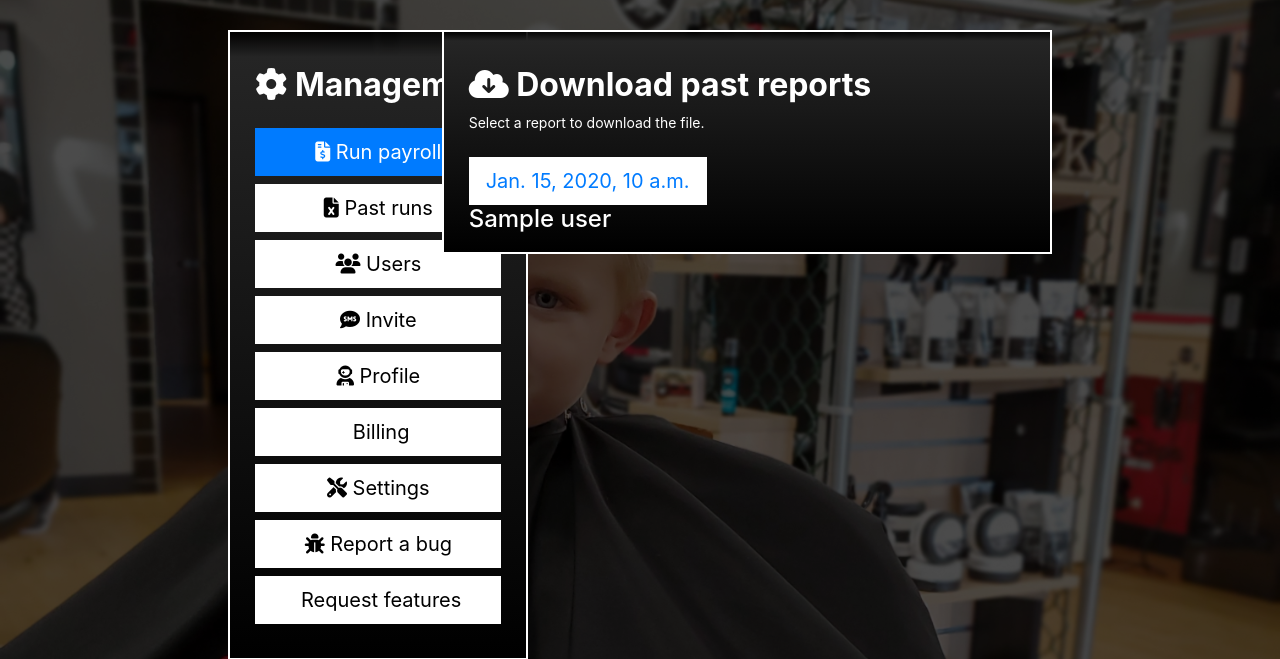
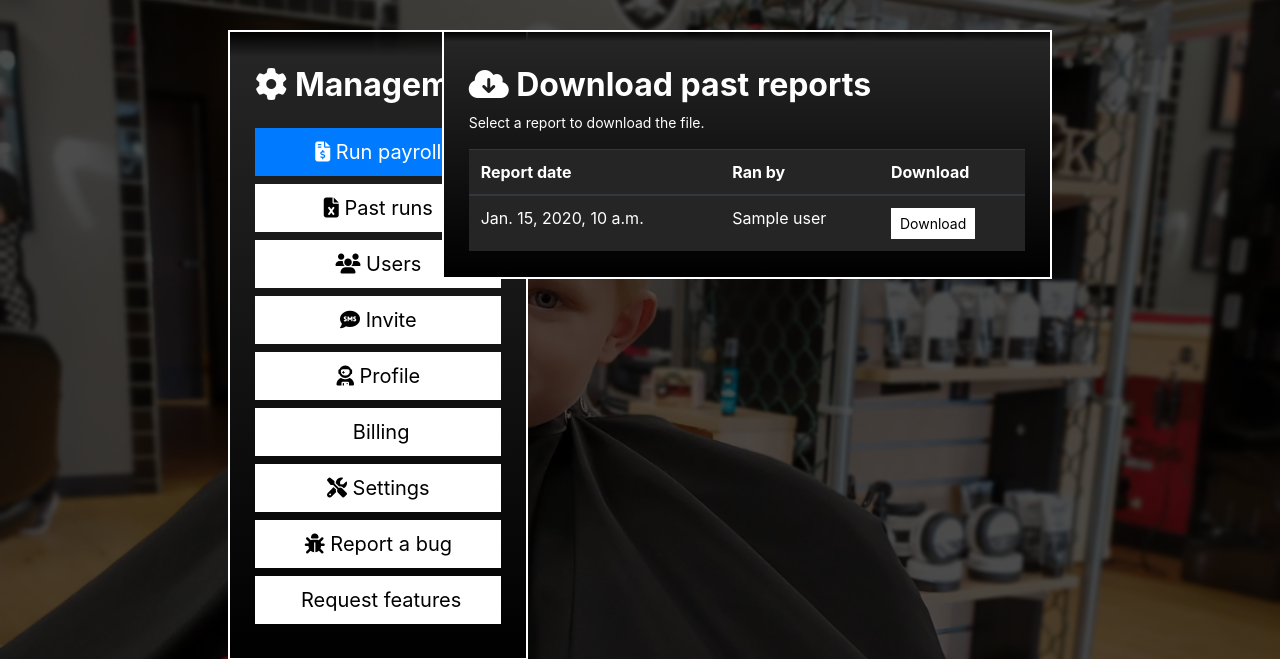
Before and after one commit to 5starkarma/sportclips_project, a Django app: template apps/payroll/templates/payroll/reports.html in a window 1280 px wide. Shown: the part 70-729 px from the top of the page. Run offline with Django 3.2, Linux system fonts and the light colour scheme; the template is opened without the code that fills it: most values are stand-ins (such as "Sample title", 1, 10 or a date in 2020); some libraries are stand-ins or nearby versions.

Commit message:
add download page

```diff
--- a/apps/base/templates/base/user-panel.html
+++ b/apps/base/templates/base/user-panel.html
@@ -12,7 +12,7 @@
                     <button class="btn btn-primary btn-lg btn-block" onclick="location.href='{% url 'upload' %}'">
                         <i class="fas fa-file-invoice-dollar"></i> Run payroll
                     </button>
-                    <button class="btn btn-default btn-lg btn-block" type="submit">
+                    <button class="btn btn-default btn-lg btn-block" onclick="location.href='{% url 'reports' %}'">
                         <i class="fas fa-file-excel"></i> Past runs
                     </button>
                     <button class="btn btn-default btn-lg btn-block" type="submit">
--- a/apps/payroll/templates/payroll/reports.html
+++ b/apps/payroll/templates/payroll/reports.html
@@ -9,7 +9,29 @@
             <p>Select a report to download the file.</p>
             {% for report in reports %}
             {% timezone "US/Pacific" %}
-            <a class="btn btn-default btn-lg mt-2" href="{{ payroll.file.url }}">{{ report.date_time }}</a><h4>{{ report.user }}</h4>
+            <table class="table table-dark">
+                <thead>
+                <tr>
+                    <th>Report date</th>
+                    <th>Ran by</th>
+                    <th>Download</th>
+                </tr>
+                </thead>
+                <tbody>
+                <tr>
+                    <td>
+                        {{ report.date_time }}
+                    </td>
+                    <td>
+                        {{ report.user }}
+                    </td>
+                    <td>
+                        <button class="btn btn-default btn-sm"
+                                onclick="location.href='{% url 'download' report.id %}'">Download</button>
+                    </td>
+                </tr>
+                </tbody>
+            </table>
             {% endtimezone %}
             {% endfor %}
         </div>
--- a/apps/payroll/urls.py
+++ b/apps/payroll/urls.py
@@ -6,4 +6,5 @@ urlpatterns = [
     path('upload/', payroll_views.FileUploadView.as_view(), name='upload'),
     path('select-manager/', payroll_views.process_payroll, name='select-manager'),
     path('settings/', payroll_views.settings_view, name='settings'),
+    path('<int:pk>/download/', payroll_views.download_payroll, name='download'),
 ]
--- a/static/css/main.css
+++ b/static/css/main.css
@@ -38,7 +38,7 @@ body {
     transform: scale(1.05);
 }
 .btn-default{
-    background-color: #fff;
+    background-color: white;
 }
 .btn-default:hover{
     background-color: #007bff;
@@ -140,6 +140,9 @@ body {
     font-size: 18px;
     color: white !important;
 }
+.table{
+    background-color: rgba(37,37,37,1);
+}
 .white{
     color: white;
 }
```
Also changed, not shown: apps/payroll/views.py (+5 -3 lines).
